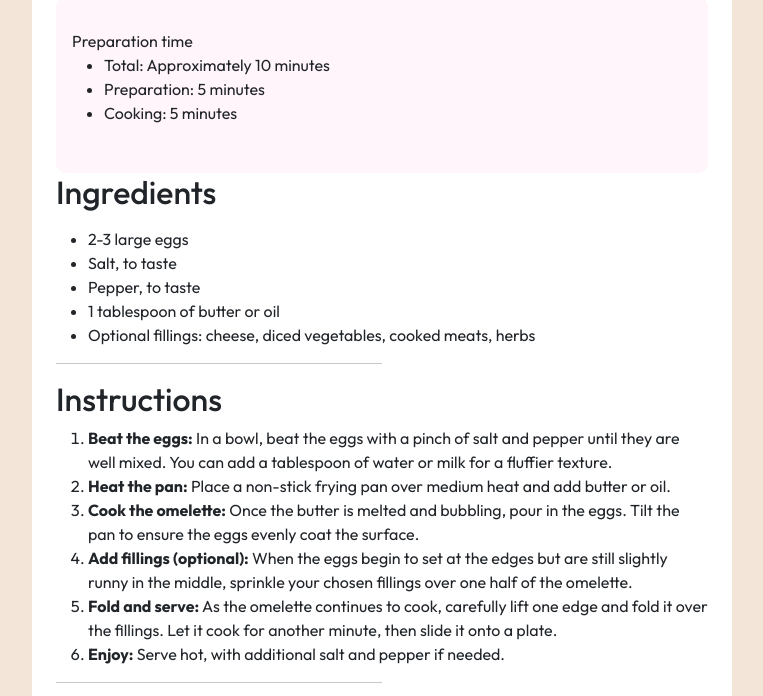
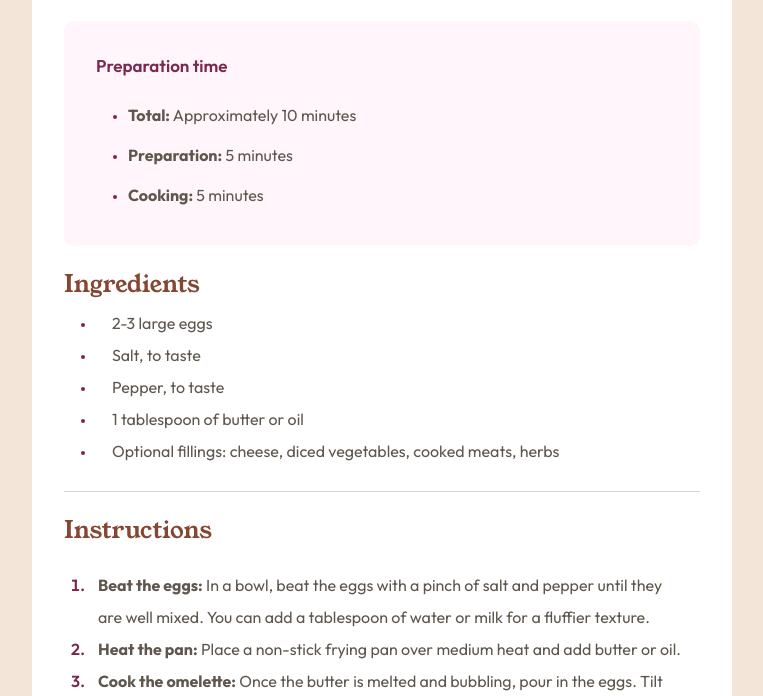
Before and after one commit to ycezz/recipe-page, a plain HTML site: page index.html in a window 1280 px wide. Shown: the part 560-1256 px from the top of the page, without its empty margins (258-1021 px from the left). Drawn offline with nearby package versions, Linux system fonts and the light colour scheme.

Commit message:
styling 1

```diff
--- a/index.html
+++ b/index.html
@@ -19,8 +19,8 @@
     <main class="mx-auto m-5 p-5">
       <div class="container">
         <img src="./assets/images/image-omelette.jpeg" alt="" />
-        <h1>Simple Omelette Recipe</h1>
-        <p>
+        <h1 class="mx-auto m-3">Simple Omelette Recipe</h1>
+        <p class="mb-4">
           An easy and quick dish, perfect for any meal. This classic omelette
           combines beaten eggs cooked to perfection, optionally filled with your
           choice of cheese, vegetables, or meats.
@@ -28,24 +28,22 @@
         <div class="box">
           <span>Preparation time</span>
           <ul>
-            <li>Total: Approximately 10 minutes</li>
-            <li>Preparation: 5 minutes</li>
-            <li>Cooking: 5 minutes</li>
+            <li><b>Total:</b> Approximately 10 minutes</li>
+            <li><b>Preparation:</b> 5 minutes</li>
+            <li><b>Cooking:</b> 5 minutes</li>
           </ul>
         </div>
-        <h2>Ingredients</h2>
-        <p>
-          <ul>
+        <h2 class="mt-4">Ingredients</h2>
+          <ul class="ingredients">
             <li>2-3 large eggs</li>
             <li>Salt, to taste</li>
             <li>Pepper, to taste</li>
             <li>1 tablespoon of butter or oil</li>
             <li>Optional fillings: cheese, diced vegetables, cooked meats, herbs</li>
           </ul>
-        </p>
-        <hr width="50%">
-        <h2>Instructions</h2>
-        <ol>
+        <hr class="mx-auto m-4">
+        <h2 class="mb-4">Instructions</h2>
+        <ol class="instructions mb-4">
           <li>
             <b>Beat the eggs:</b> In a bowl, beat the eggs with a pinch of salt and pepper until they are well mixed. You can add a tablespoon of water
             or milk for a fluffier texture.
@@ -67,7 +65,7 @@
             <b>Enjoy:</b> Serve hot, with additional salt and pepper if needed.
           </li>
         </ol>
-        <hr width="50%">
+        <hr>
         <h2>Nutrition The table</h2>
         <p>below shows nutritional values per serving without the additional fillings.</p>
         <table>
--- a/style.css
+++ b/style.css
@@ -30,9 +30,10 @@
 
 body {
   background-color: var(--Eggshell);
-  font-family: "Outfit", sans-serif;
+  font-family: "Outfit", sans-serif !important;
   font-size: 1rem;
   font-weight: 400;
+  color: var(--WengeBrown);
 }
 
 main {
@@ -47,7 +48,7 @@ main {
 .container {
   background-color: var(--White);
   border-radius: 20px;
-  padding: 2rem 1.5rem;
+  padding: 2rem 2rem;
   max-width: 700px;
   margin: 0 1em;
 }
@@ -62,10 +63,64 @@ h1 {
   font-family: "Young Serif", sans-serif;
   font-size: 2rem;
   font-weight: 400;
+  color: var(--DarkCharcoal);
+}
+
+h2 {
+  font-family: "Young Serif", sans-serif;
+  font-size: 1.5rem;
+  font-weight: 400;
+  color: var(--Nutmeg);
 }
 
 .box {
   background-color: var(--RoseWhite);
   border-radius: 10px;
-  padding: 2rem 1rem;
+  padding: 2rem 2rem;
+  max-height: 225px;
 }
+
+.box span {
+  font-size: 17px;
+  font-weight: 600;
+  color: var(--DarkRasberry);
+}
+
+.box ul {
+  margin-top: 1rem;
+  line-height: 2.5;
+}
+
+.box ul li::marker {
+  color: var(--DarkRasberry);
+  font-size: 13px;
+}
+
+ul.ingredients {
+  line-height: 2;
+}
+
+ul.ingredients li {
+  padding-left: 1rem;
+}
+
+ul.ingredients li::marker {
+  color: var(--DarkRasberry);
+  font-size: 13px;
+}
+
+ol.instructions {
+  line-height: 2;
+  padding-left: 1.5rem;
+  padding-right: 1rem;
+
+}
+
+ol.instructions li {
+  padding-left: 10px;
+}
+
+ol.instructions li::marker {
+  color: var(--DarkRasberry);
+  font-weight: 600;
+}
```
